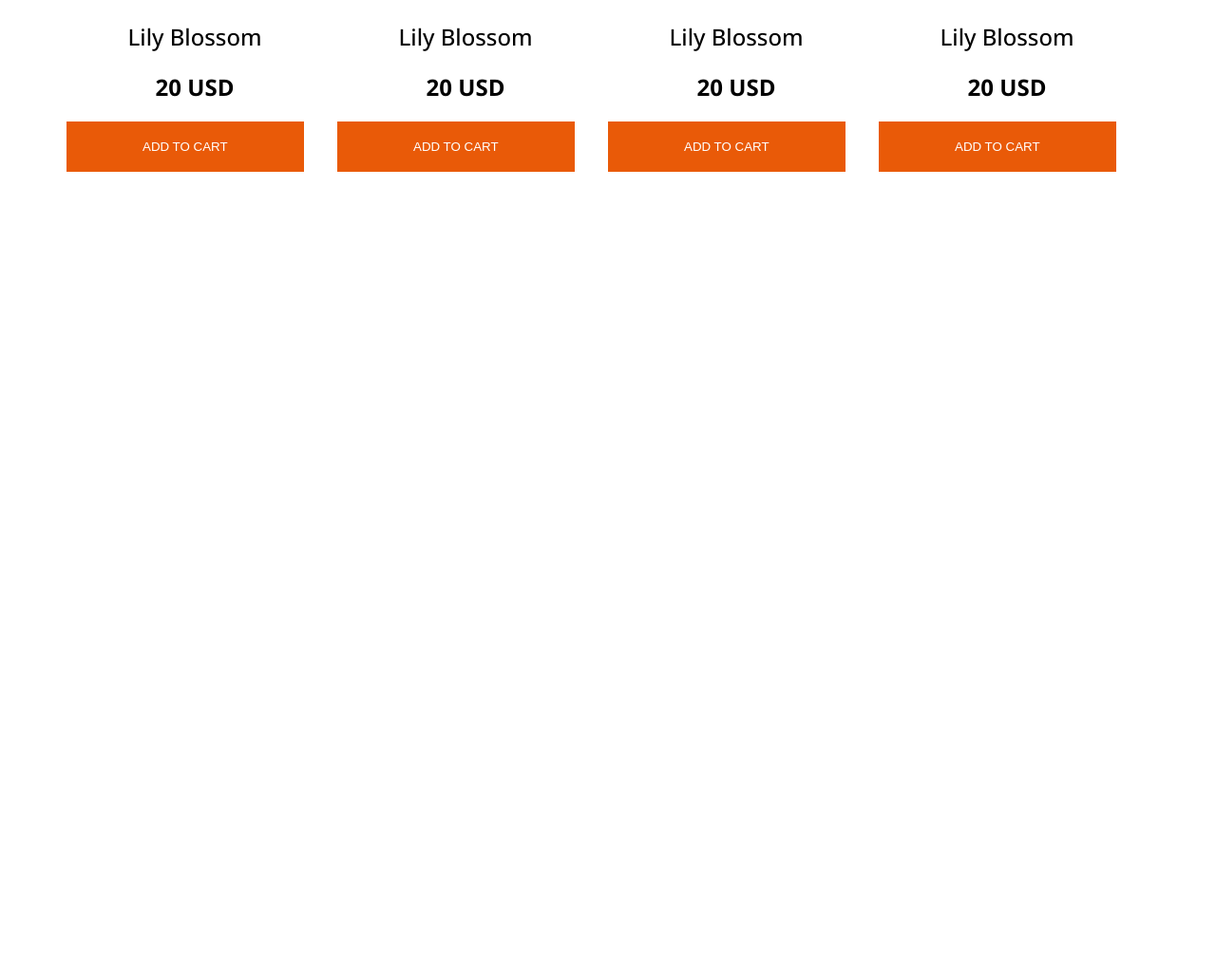
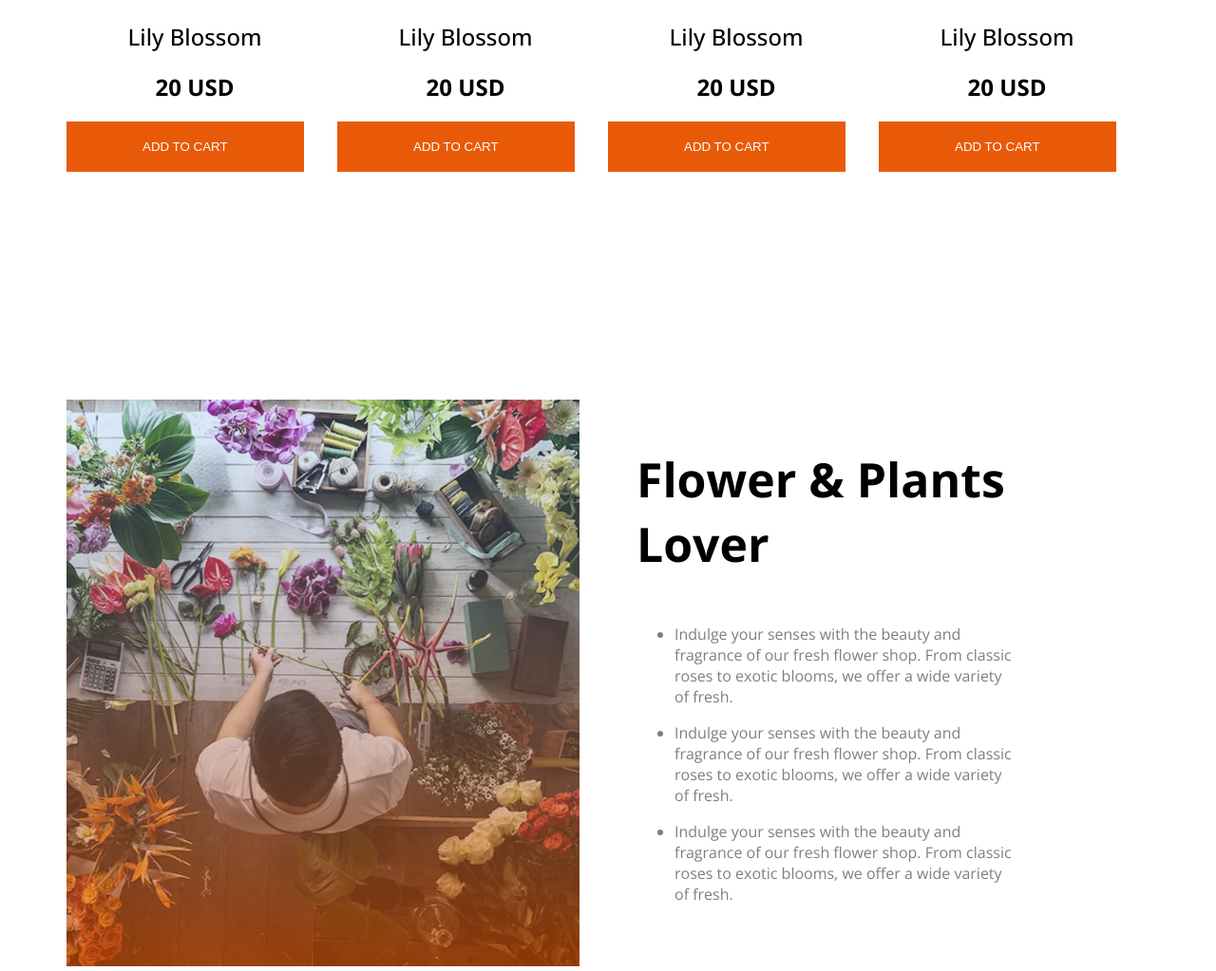
Before and after one commit to Asif-Iqbal17/Assignment-2, a plain HTML site: page index.html in a window 1280 px wide. Shown: the part 1777-2800 px from the top of the page at 95% size. Before the commit the page ends 1988 px from the top, so only its background shows below. Drawn offline with nearby package versions, Linux system fonts and the light colour scheme.

Commit message:
plant done

```diff
--- a/index.html
+++ b/index.html
@@ -125,6 +125,37 @@
             </div>
         </section>
 
+
+
+        </section>
+        <!-- Plants Section -->
+        <section class="plant">
+
+
+            <div class="plant-image">
+                <img class="plant-shop" src="./assets/flower-store.png" alt="">
+
+
+            </div>
+            <div class="plant-details">
+                <h3 class="plant-title-font">Flower & Plants <br> Lover</h3>
+
+                <ul class="plant-text">
+                    <li class="description-color">
+                        <p>Indulge your senses with the beauty and <br> fragrance of our fresh flower shop. From classic <br> roses to exotic blooms, we offer a wide variety <br> of fresh.</p>
+                    </li>
+                    <li class="description-color">
+                        <p>Indulge your senses with the beauty and <br> fragrance of our fresh flower shop. From classic <br> roses to exotic blooms, we offer a wide variety <br> of fresh.</p>
+                    </li>
+                    <li class="description-color">
+                        <p>Indulge your senses with the beauty and <br> fragrance of our fresh flower shop. From classic <br> roses to exotic blooms, we offer a wide variety <br> of fresh.</p>
+                    </li>
+
+                </ul>
+
+            </div>
+         </section>
+
     </main>
     <footer>
 
--- a/styles/flowers.css
+++ b/styles/flowers.css
@@ -28,6 +28,9 @@ body{
 }
 .text-center{
   text-align: center;
+}
+.title-font{
+  font-size: 3.12rem;
 }
 
 
@@ -65,6 +68,7 @@ ul li{
 }
 
 /* Card-Styles */
+
 .card-title-font{
   font-size: 3.12rem;
 }
@@ -94,6 +98,29 @@ ul li{
   grid-template-columns: repeat(4,1fr);
 }
 
+/* Plant details */
+.plant-title-font{
+  font-size: 3.12rem;
+}
+
+.plant{
+  display: flex;
+  gap: 60px;
+  margin-top: 210px;
+}
+
+.plant-text li{
+  list-style-type: disc;
+}
+.plant-shop{
+  width: 100%;
+}
+
+
+
+
+
+
 
 
 /* Responsive part */
@@ -113,14 +140,18 @@ ul li{
  }
  /* Card Responsive Styles */
  .card-details{
-  grid-template-columns: repeat(2,1fr);
+  grid-template-columns: repeat(2, 1fr);
 
  }
 .card-none{
   display: none;
  }
- .card{
+.card{
   width: auto;
- }
+}
+/* Plant Responsive */
+.plant{
+  flex-direction: column;
+}
 
 }
```
